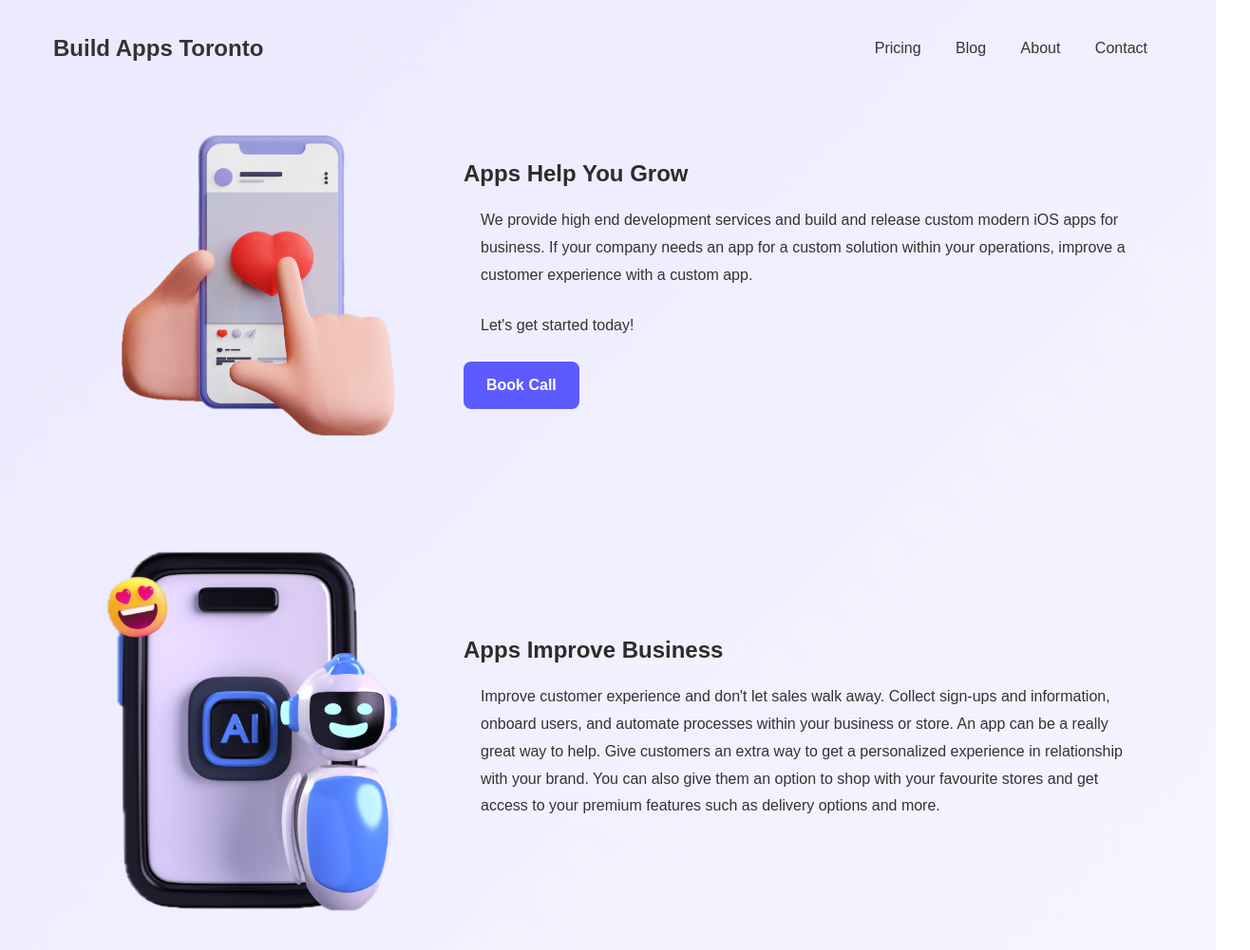
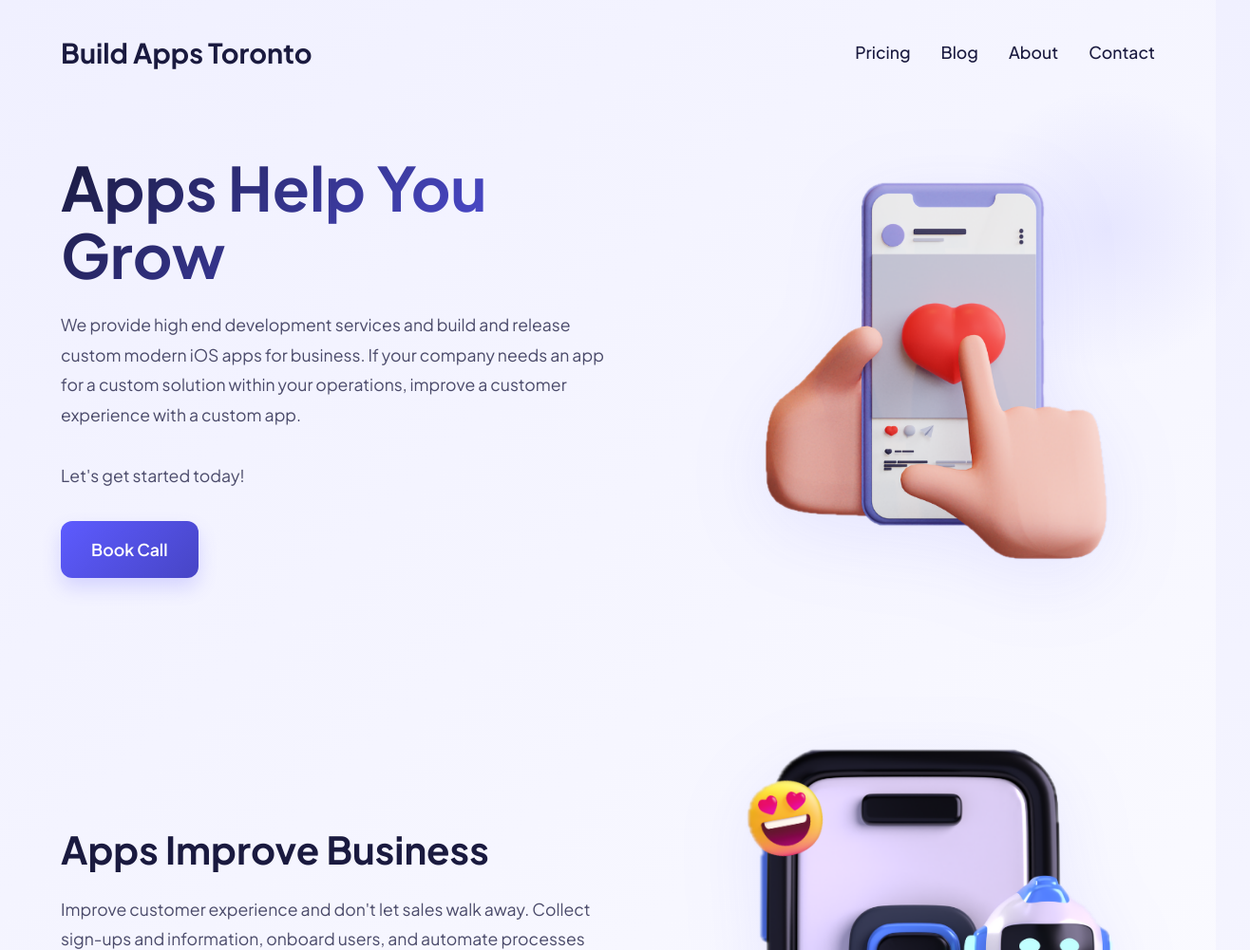
Before and after one commit to CHris23132/buildappstoronto, a plain HTML site: page index.html in a window 1280 px wide. Shown: the top 1001 px of the page at 95% size, 1316 px wide, since content can reach past the window. Drawn offline with Linux system fonts and the light colour scheme.

Commit message:
index-new-update

```diff
--- a/index.html
+++ b/index.html
@@ -4,6 +4,9 @@
   <meta charset="UTF-8" />
   <meta name="viewport" content="width=device-width, initial-scale=1.0"/>
   <title>Build Apps Toronto</title>
+  <link rel="preconnect" href="https://fonts.googleapis.com">
+  <link rel="preconnect" href="https://fonts.gstatic.com" crossorigin>
+  <link href="https://fonts.googleapis.com/css2?family=Plus+Jakarta+Sans:wght@400;500;600;700&display=swap" rel="stylesheet">
   <style>
     /* Reset some basic elements */
     * {
@@ -13,100 +16,185 @@
     }
 
     body {
-      font-family: Arial, sans-serif;
-      background: linear-gradient(135deg, #ebe9ff 0%, #f8f9ff 100%);
-      color: #333;
+      font-family: 'Plus Jakarta Sans', sans-serif;
+      background: linear-gradient(135deg, #f0f0ff 0%, #ffffff 100%);
+      color: #1a1a3f;
       line-height: 1.6;
-      padding: 1rem;
+      overflow-x: hidden;
     }
 
     header {
       display: flex;
       align-items: center;
       justify-content: space-between;
-      padding: 1rem 0;
+      padding: 2rem 0;
+      max-width: 1200px;
+      margin: 0 auto;
+      width: 90%;
+    }
+
+    .logo h2 {
+      font-size: 1.8rem;
+      color: #1a1a3f;
+      font-weight: 700;
+    }
+
+    nav {
+      display: flex;
+      gap: 2rem;
     }
 
     nav a {
-      margin: 0 1rem;
       text-decoration: none;
-      color: #333;
+      color: #1a1a3f;
       font-weight: 500;
+      font-size: 1.1rem;
+      transition: color 0.3s ease;
+    }
+
+    nav a:hover {
+      color: #5d5bff;
     }
 
     .container {
       max-width: 1200px;
       margin: 0 auto;
-      padding: 1rem;
+      width: 90%;
+      padding: 2rem 0;
     }
 
     section {
-      margin-bottom: 4rem;
+      margin-bottom: 8rem;
       display: flex;
-      flex-direction: column;
       align-items: center;
-      text-align: center;
+      gap: 4rem;
+      position: relative;
     }
 
     section img {
-      max-width: 300px;
-      margin-bottom: 1.5rem;
+      max-width: 500px;
+      width: 100%;
+      height: auto;
+      border-radius: 20px;
+      filter: drop-shadow(0 20px 40px rgba(93, 91, 255, 0.1));
     }
 
-    section h1,
+    section h1 {
+      font-size: 4rem;
+      line-height: 1.1;
+      margin-bottom: 1.5rem;
+      background: linear-gradient(135deg, #1a1a3f 0%, #5d5bff 100%);
+      -webkit-background-clip: text;
+      -webkit-text-fill-color: transparent;
+      font-weight: 700;
+    }
+
     section h2 {
-      margin-bottom: 1rem;
+      font-size: 2.5rem;
+      line-height: 1.2;
+      margin-bottom: 1.5rem;
+      color: #1a1a3f;
       font-weight: 700;
-      color: #2c2c2c;
     }
 
     section p {
-      max-width: 700px;
-      margin: 0 auto 1.5rem auto;
+      font-size: 1.1rem;
       line-height: 1.8;
+      color: #4a4a6a;
+      margin-bottom: 2rem;
+      max-width: 600px;
+    }
+
+    .text-content {
+      flex: 1;
     }
 
     .cta-button {
-      display: inline-block;
-      padding: 0.75rem 1.5rem;
-      background-color: #5d5bff;
+      display: inline-flex;
+      align-items: center;
+      padding: 1rem 2rem;
+      background: linear-gradient(135deg, #5d5bff 0%, #4745c5 100%);
       color: #fff;
       text-decoration: none;
-      border-radius: 8px;
-      font-weight: bold;
-      transition: background-color 0.3s ease;
+      border-radius: 12px;
+      font-weight: 600;
+      font-size: 1.1rem;
+      transition: transform 0.3s ease, box-shadow 0.3s ease;
+      box-shadow: 0 10px 20px rgba(93, 91, 255, 0.2);
     }
 
     .cta-button:hover {
-      background-color: #4745c5;
+      transform: translateY(-2px);
+      box-shadow: 0 15px 30px rgba(93, 91, 255, 0.3);
+    }
+
+    /* Decorative elements */
+    .bg-shape {
+      position: absolute;
+      z-index: -1;
+      opacity: 0.1;
+    }
+
+    .shape-1 {
+      top: -50px;
+      right: -100px;
+      width: 300px;
+      height: 300px;
+      background: radial-gradient(circle, #5d5bff 0%, transparent 70%);
+      border-radius: 50%;
     }
 
     footer {
       text-align: center;
-      margin-top: 2rem;
-      padding: 1rem 0;
-      border-top: 1px solid #ccc;
-      color: #777;
+      padding: 3rem 0;
+      color: #4a4a6a;
+      font-size: 1rem;
+      border-top: 1px solid rgba(74, 74, 106, 0.1);
+      margin-top: 4rem;
     }
 
     /* Responsive layout */
-    @media (min-width: 768px) {
+    @media (max-width: 1024px) {
+      section h1 {
+        font-size: 3rem;
+      }
+
+      section h2 {
+        font-size: 2rem;
+      }
+    }
+
+    @media (max-width: 768px) {
       section {
-        flex-direction: row;
-        text-align: left;
+        flex-direction: column;
+        text-align: center;
+        gap: 2rem;
       }
+
       section img {
-        max-width: 400px;
-        margin: 0 2rem 0 0;
+        max-width: 100%;
+        margin: 0;
+        order: -1;
       }
-      section .text-content {
-        flex: 1;
+
+      .text-content {
+        display: flex;
+        flex-direction: column;
+        align-items: center;
+      }
+
+      nav {
+        display: none;
+      }
+
+      section h1 {
+        font-size: 2.5rem;
       }
     }
   </style>
 </head>
 <body>
-  <header class="container">
+  <header>
     <div class="logo">
       <h2>Build Apps Toronto</h2>
     </div>
@@ -121,7 +209,6 @@
   <main class="container">
     <!-- Section 1 -->
     <section id="apps-help">
-      <img src="images/iphonne.png" alt="Apps Help You Grow Image" />
       <div class="text-content">
         <h1>Apps Help You Grow</h1>
         <p>
@@ -134,11 +221,12 @@
         </p>
         <a href="#" class="cta-button">Book Call</a>
       </div>
+      <img src="images/iphonne.png" alt="Apps Help You Grow Image" />
+      <div class="bg-shape shape-1"></div>
     </section>
 
     <!-- Section 2 -->
     <section id="apps-improve">
-      <img src="images/aiphone.png" alt="Apps Improve Business Image" />
       <div class="text-content">
         <h2>Apps Improve Business</h2>
         <p>
@@ -149,11 +237,11 @@
           and get access to your premium features such as delivery options and more.
         </p>
       </div>
+      <img src="images/aiphone.png" alt="Apps Improve Business Image" />
     </section>
 
     <!-- Section 3 -->
     <section id="ai-section">
-      <img src="images/ux.png" alt="Artificial Intelligence Image" />
       <div class="text-content">
         <h2>Artificial Intelligence?</h2>
         <p>
@@ -164,6 +252,7 @@
           we'll make sure to look into it and apply the cutting edge.
         </p>
       </div>
+      <img src="images/ux.png" alt="Artificial Intelligence Image" />
     </section>
   </main>
 
```
